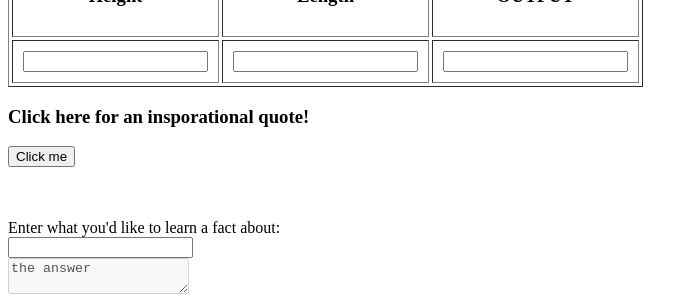
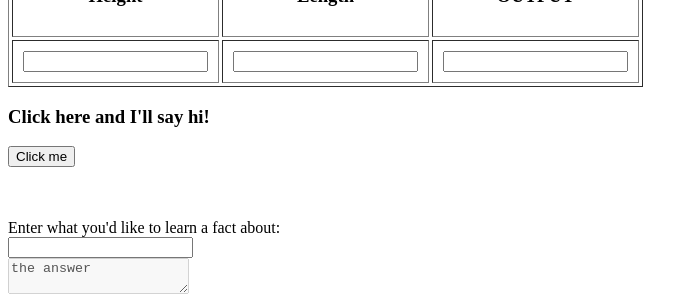
Before and after one commit to QuinnF19/https-QuinnF19.github.io-team15.github.io, a Jekyll site: the page index.html, which Jekyll copies as it is, in a window 1280 px wide. Shown: the part 424-720 px from the top of the page, without its empty margins (0-698 px from the left). Built offline with Jekyll 4.4.1, drawn with Linux system fonts in a browser that asks for light colours.

Commit message:
Update index.html

```diff
--- a/index.html
+++ b/index.html
@@ -102,7 +102,7 @@ In the chart bellow, please enter your dogs height and length and press enter.
 </body>
 <body>
 
-<h3>Click here for an insporational quote!</h3>
+<h3>Click here and I'll say hi!</h3>
 
 
 <button onclick="myFunction()">Click me</button>
@@ -111,7 +111,7 @@ In the chart bellow, please enter your dogs height and length and press enter.
 
 <script>
 function myFunction() {
-  document.getElementById("demo").innerHTML = "You suck.";
+  document.getElementById("demo").innerHTML = "Hi!";
 }
 </script>
 
```
